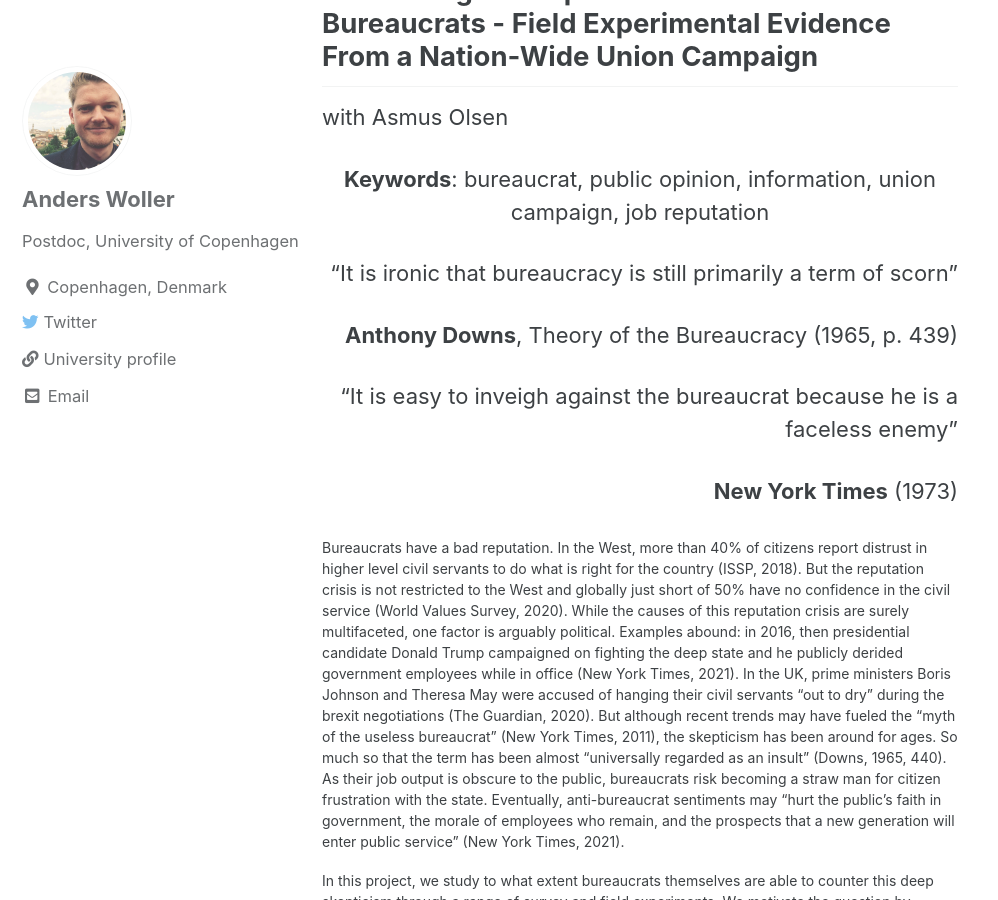
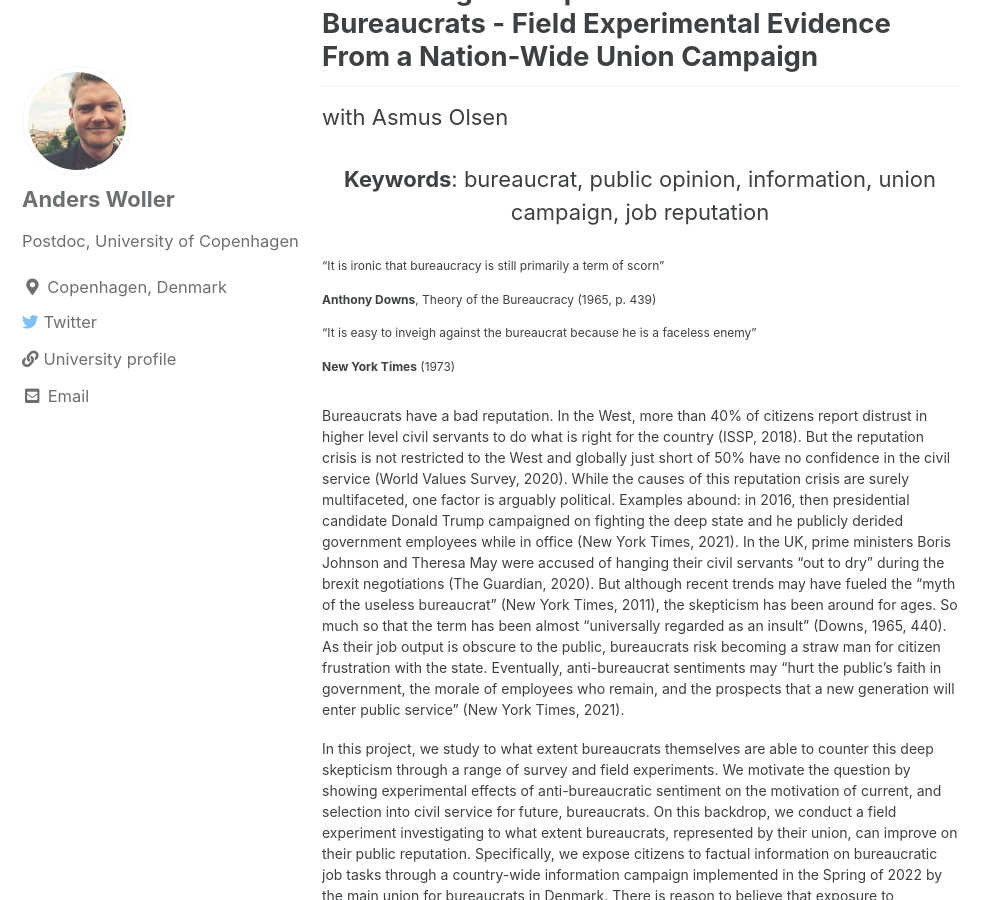
Before and after one commit to AndersWoller/AndersWoller.github.io, a Jekyll site: the page built from _pages/research.md, in a window 1280 px wide and 900 px high, scrolled down 334 px. Shown: the whole window, without its empty margins (0-998 px from the left). Built offline with Jekyll 4.4.1, drawn with Linux system fonts in a browser that asks for light colours; cached includes are drawn as plain includes.

Commit message:
Update research.md

```diff
--- a/_pages/research.md
+++ b/_pages/research.md
@@ -9,10 +9,12 @@
 
 <p style="font-size:12px"><p align="center"> <b>Keywords</b>: bureaucrat, public opinion, information, union campaign, job reputation</p>
 
-<p style="font-size:12px"><p align="right">  “It is ironic that bureaucracy is still primarily a term of scorn”</p>
-<p style="font-size:12px"><p align="right"> <b>Anthony Downs</b>, Theory of the Bureaucracy (1965, p. 439)</p>
-<p style="font-size:12px"><p align="right"> “It is easy to inveigh against the bureaucrat because he is a faceless enemy”</p>
-<p style="font-size:12px"><p align="right"> <b>New York Times</b> (1973)</p>
+<p align="right">
+
+<p style="font-size:12px"> “It is ironic that bureaucracy is still primarily a term of scorn”</p>
+<p style="font-size:12px"> <b>Anthony Downs</b>, Theory of the Bureaucracy (1965, p. 439)</p>
+<p style="font-size:12px"> “It is easy to inveigh against the bureaucrat because he is a faceless enemy”</p>
+<p style="font-size:12px"> <b>New York Times</b> (1973)</p>
 
 <p align="left">
 
```
